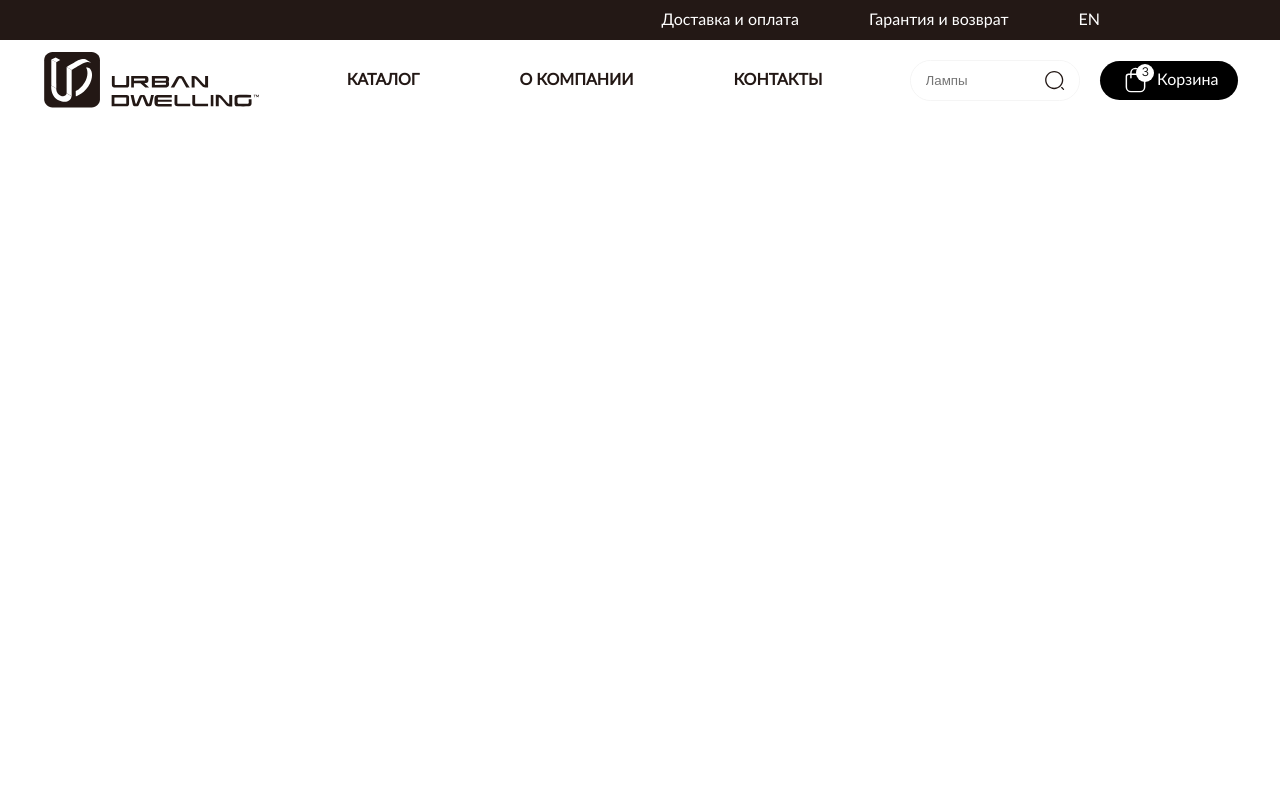
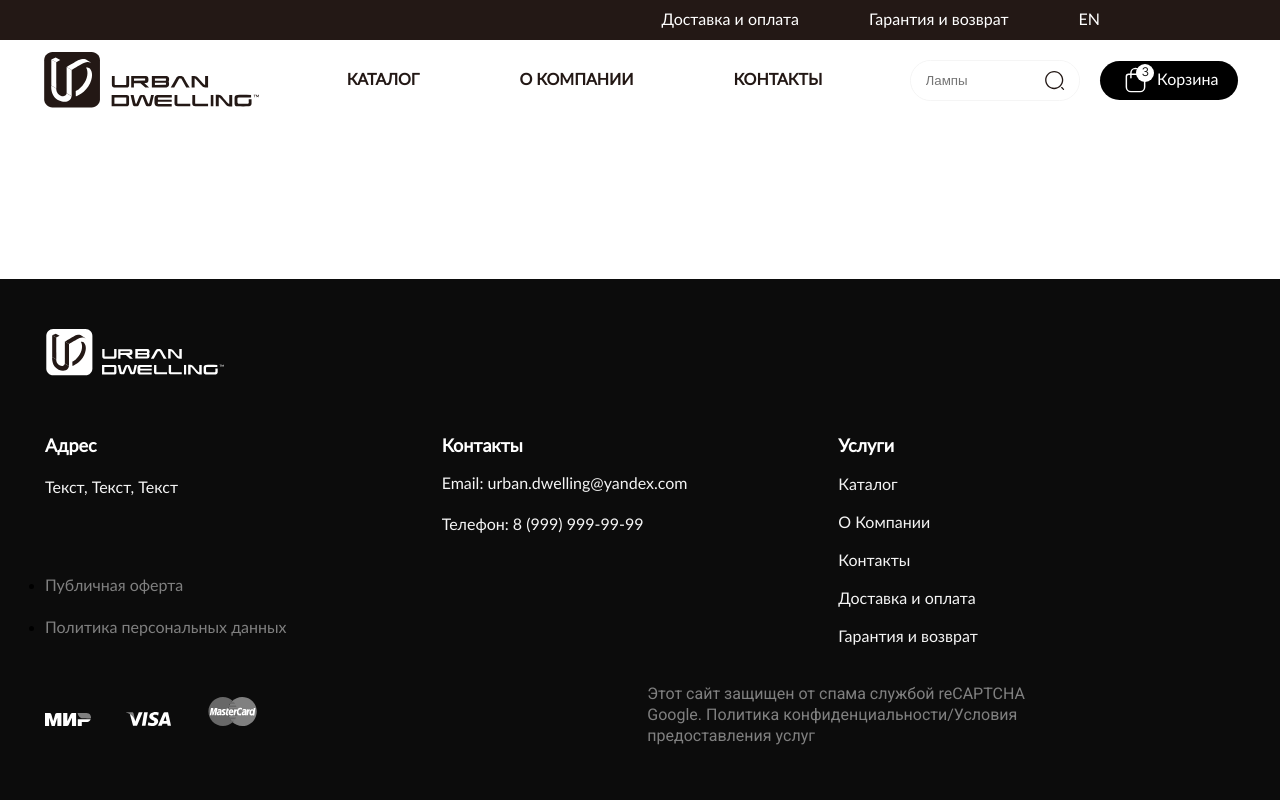
Before and after one commit to Se-Un/Test-Task-Web-VGL, a website: page src/html/index.html in a window 1280 px wide. Drawn offline with nearby package versions, Linux system fonts and the light colour scheme; files that its build step writes are made by us from their sources; files whose address does not match are found by name; a web font is replaced by a local one.

Commit message:
layout footer, write styles for all screen to footer

```diff
--- /dev/null
+++ b/src/css/footer.css
@@ -0,0 +1,255 @@
+@import './root.css';
+
+.footer {
+  max-width: 1920px;
+  width: 100%;
+  margin-top: auto;
+  display: flex;
+  align-items: center;
+  justify-content: center;
+  background-color: #0C0C0C;
+}
+
+.footer__container {
+  width: calc(100% - 520px);
+  height: calc(320px - 120px);
+  margin: 60px 0;
+  display: grid;
+  grid-template-columns: repeat(4, 1fr);
+  grid-template-rows: repeat(2, 1fr);
+  column-gap: 109px;
+}
+
+.footer__logotype {
+  width: 239px;
+  height: 62px;
+  grid-column: 1;
+  grid-row: 1;
+}
+
+.footer__text {
+  grid-column: 1;
+  grid-row: 2;
+  margin: 0;
+  font-family: var(--font-roboto);
+  font-size: 16px;
+  line-height: 20.8px;
+  font-weight: 400;
+  color: #808080;
+  text-align: start;
+}
+
+.footer__address {
+  grid-column: 2;
+  grid-row: 1;
+}
+
+.footer__address__text {
+  font-family: var(--font-main);
+  font-size: 16px;
+  font-style: normal;
+  line-height: 24px;
+  font-weight: 400;
+  text-align: start;
+  color: var(--color-light-gray);
+}
+
+.footer__contacts {
+  grid-column: 2;
+  grid-row: 2;
+}
+
+.footer__contacts__content {
+  width: 249px;
+  display: flex;
+  flex-direction: column;
+  align-items: start;
+  gap: 25px;
+}
+
+.footer__nav {
+  grid-column: 3;
+  grid-row: span 2;
+}
+
+.footer__list-link {
+  grid-column: 4;
+  grid-row: 1;
+  margin: 0;
+  padding: 2px 0 0;
+  display: flex;
+  flex-direction: column;
+  align-items: end;
+  justify-content: flex-start;
+  gap: 20px;
+}
+
+.footer__list-link__link {
+  text-decoration: none;
+  font-family: var(--font-main);
+  font-size: 16px;
+  font-weight: 400;
+  line-height: 22.4px;
+  color: #808080;
+}
+
+.footer__list-icon {
+  grid-column: 4;
+  grid-row: 2;
+  display: flex;
+  align-items: center;
+  justify-content: flex-end;
+  gap: 33px;
+}
+
+.footer__list-icon__item {
+  width: 48.33px;
+  height: 29px;
+  display: flex;
+  align-items: end;
+}
+
+.list-link, .footer__list-icon {
+  list-style: none;
+  padding: 0;
+  margin: 0;
+}
+
+.footer__contacts__link, .list-link__link {
+  text-decoration: none;
+  font-family: var(--font-main);
+  font-style: normal;
+  font-size: 16px;
+  font-weight: 400;
+  line-height: 16px;
+  color: var(--color-light-gray);
+}
+
+.footer__address, .footer__contacts, .footer__nav, .list-link {
+  display: flex;
+  flex-direction: column;
+  align-items: start;
+  gap: 20px;
+}
+
+.footer__address__title, .footer__contacts__title, .footer__nav__title {
+  margin: 0;
+  font-family: var(--font-main);
+  font-size: 18px;
+  line-height: 18px;
+  font-weight: 700;
+  text-align: start;
+  color: var(--color-white);
+}
+
+.footer__contacts__link, .list-link__item, .footer__list-link__item, .footer__list-icon__item {
+  transition: 0.4s ease-out;
+}
+
+.footer__contacts__link:hover, .list-link__item:hover, .footer__list-link__item:hover, .footer__list-icon__item:hover {
+  transform: scale(1.2);
+}
+
+@media screen and (max-width: 1919px) {
+  .footer__container {
+    width: calc(100% - 360px);
+    column-gap: 70px;
+  }
+}
+
+@media screen and (max-width: 1548px) {
+  .footer__container {
+    width: calc(100% - 90px);
+    height: calc(521px - 100px);
+    margin: 50px 0;
+    grid-template-columns: repeat(3, 1fr);
+    grid-template-rows: repeat(4, 1fr);
+    gap: 40px;
+  }
+
+  .footer__logotype {
+    width: 180px;
+    height: 46.77px;
+  }
+
+  .footer__text {
+    grid-column: 2 / span 3;
+    grid-row: 4;
+    align-self: center;
+    justify-self: center;
+    max-width: 382px;
+  }
+
+  .footer__address {
+    grid-column: 1;
+    grid-row: 2;
+  }
+
+  .footer__contacts {
+    grid-column: 2;
+    grid-row: 2;
+  }
+
+  .footer__nav {
+    grid-column: 3;
+    grid-row: 2 / span 3;
+  }
+
+  .footer__list-link {
+    grid-column: span 2;
+    grid-row: 3;
+    align-items: start;
+  }
+
+  .footer__list-icon {
+    grid-column: 1;
+    grid-row: 4;
+    justify-content: flex-start;
+  }
+}
+
+@media screen and (max-width: 769px) {
+  .footer__container {
+    width: calc(100% - 78px);
+    height: calc(867px - 80px);
+    margin: 40px 0;
+    grid-template-columns: 1fr;
+    grid-template-rows: repeat(7, 1fr);
+    gap: 0;
+    row-gap: 30px;
+  }
+
+  .footer__text {
+    grid-column: 1;
+    grid-row: 7;
+    justify-self: start;
+
+  }
+
+  .footer__address {
+    grid-column: 1;
+    grid-row: 2;
+  }
+
+  .footer__contacts {
+    grid-column: 1;
+    grid-row: 3;
+  }
+
+  .footer__nav {
+    grid-column: 1;
+    grid-row: 4;
+  }
+
+  .footer__list-link {
+    grid-column: 1;
+    grid-row: 5;
+    align-items: start;
+  }
+
+  .footer__list-icon {
+    grid-column: 1;
+    grid-row: 6;
+    align-items: end;
+  }
+}
--- a/src/css/index.css
+++ b/src/css/index.css
@@ -1,3 +1,4 @@
 @import './fonts.css';
 @import './root.css';
 @import './header.css';
+@import './footer.css';
--- a/src/css/root.css
+++ b/src/css/root.css
@@ -4,17 +4,19 @@
   --color-main: #231815;
   --color-white: #FFFFFF;
   --color-light-gray: #F5F5F5;
-  --font-main: "Lato";
-  --font-main-black: 'Lato Black';
-  --font-main-bold: 'Lato Bold';
-  --font-roboto: 'Roboto';
-  --font-korataki: 'Korataki';
-  --font-inter: 'Inter';
+  --font-main: "Lato", sans-serif;
+  --font-main-black: 'Lato Black', sans-serif;
+  --font-main-bold: 'Lato Bold', sans-serif;
+  --font-roboto: 'Roboto', sans-serif;
+  --font-korataki: 'Korataki', sans-serif;
+  --font-inter: 'Inter', sans-serif;
 }
 
 body {
   width: 100%;
+  min-height: 100vh;
   margin: 0;
   display: flex;
-  justify-content: center;
+  flex-direction: column;
+  align-items: center;
 }
--- a/src/html/blocks/footer.html
+++ b/src/html/blocks/footer.html
@@ -0,0 +1,65 @@
+<footer class="footer">
+  <div class="footer__container">
+    <img class="footer__logotype" src="../../images/logo/footer-logo.svg" alt="logotype">
+    <p class="footer__text">
+      Этот сайт защищен от спама службой reCAPTCHA Google. Политика конфиденциальности/Условия предоставления услуг
+    </p>
+    <div class="footer__address">
+      <h3 class="footer__address__title">Адрес</h3>
+      <address class="footer__address__text">Текст, Текст, Текст</address>
+    </div>
+    <div class="footer__contacts">
+      <h3 class="footer__contacts__title">Контакты</h3>
+      <address class="footer__contacts__content">
+        <a class="footer__contacts__link" href="#">Email: urban.dwelling@yandex.com</a>
+        <a class="footer__contacts__link" href="">Телефон: 8 (999) 999-99-99</a>
+      </address>
+    </div>
+    <nav class="footer__nav">
+      <h3 class="footer__nav__title">Услуги</h3>
+      <ul class="list-link">
+        <li class="list-link__item">
+          <a href="#" class="list-link__link">Каталог</a>
+        </li>
+        <li class="list-link__item">
+          <a href="#" class="list-link__link">О Компании</a>
+        </li>
+        <li class="list-link__item">
+          <a href="#" class="list-link__link">Контакты</a>
+        </li>
+        <li class="list-link__item">
+          <a href="#" class="list-link__link">Доставка и оплата</a>
+        </li>
+        <li class="list-link__item">
+          <a href="#" class="list-link__link">Гарантия и возврат</a>
+        </li>
+      </ul>
+    </nav>
+    <ul class="footer__list-link">
+      <li class="footer__list-link__item">
+        <a href="" class="footer__list-link__link">Публичная оферта</a>
+      </li>
+      <li class="footer__list-link__item">
+        <a href="" class="footer__list-link__link">Политика персональных данных</a>
+      </li>
+    </ul>
+    <ul class="footer__list-icon">
+      <li class="footer__list-icon__item">
+        <a class="footer__list-icon__link" href="#">
+          <img class="footer__list-icon__icon" src="../../images/logo/mir.svg" alt="mir">
+        </a>
+      </li>
+      <li class="footer__list-icon__item">
+        <a class="footer__list-icon__link" href="#">
+          <img class="footer__list-icon__icon" src="../../images/logo/visa.svg" alt="visa">
+        </a>
+      </li>
+      <li class="footer__list-icon__item">
+        <a class="footer__list-icon__link" href="#">
+          <img class="footer__list-icon__icon" src="../../images/logo/master-card.svg" alt="master-card">
+        </a>
+      </li>
+    </ul>
+  </div>
+
+</footer>
```
Also changed, not shown: build/css/index.min.css, build/images/logo/footer-logo.svg (added), build/index.html, src/images/logo/footer-logo.svg (added).
